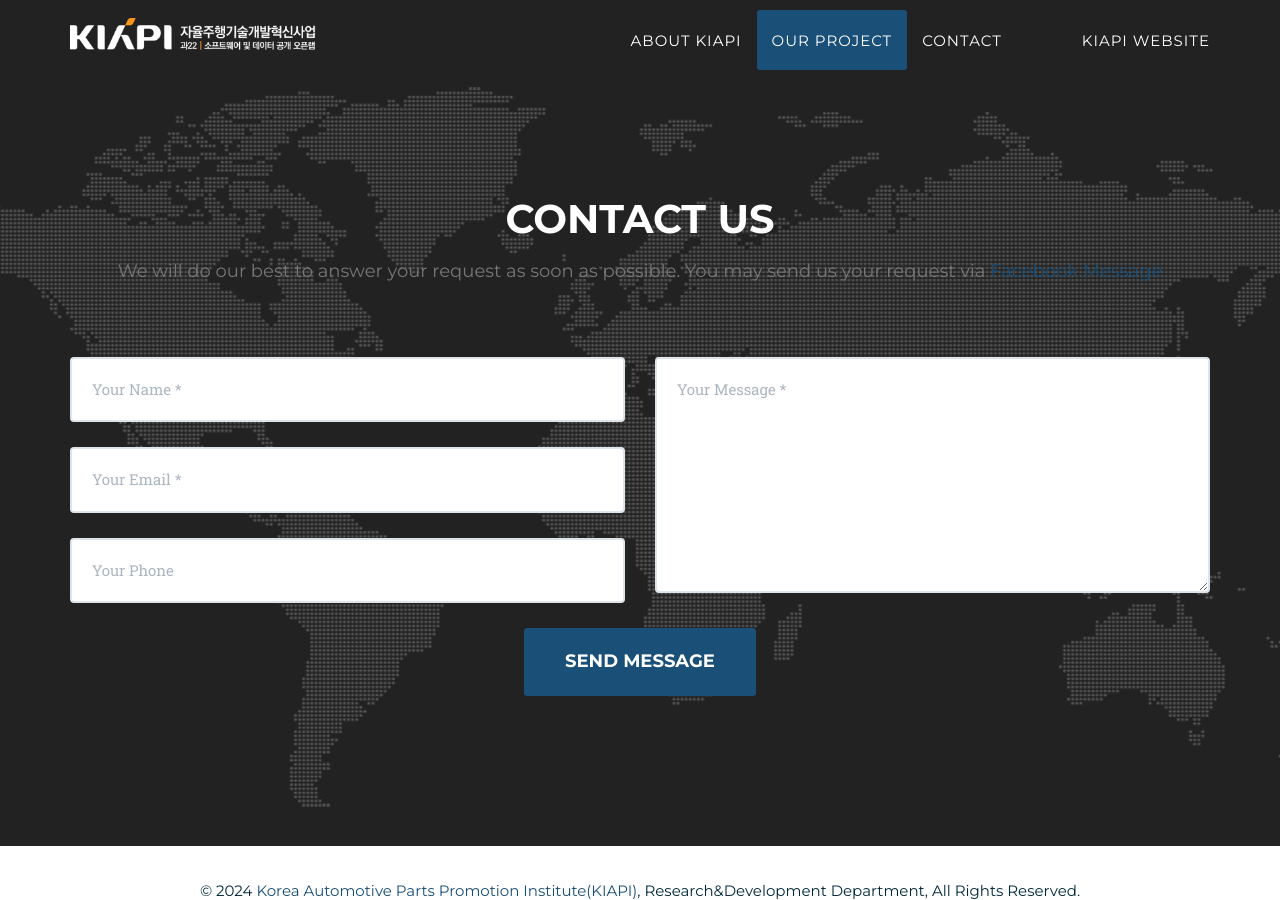
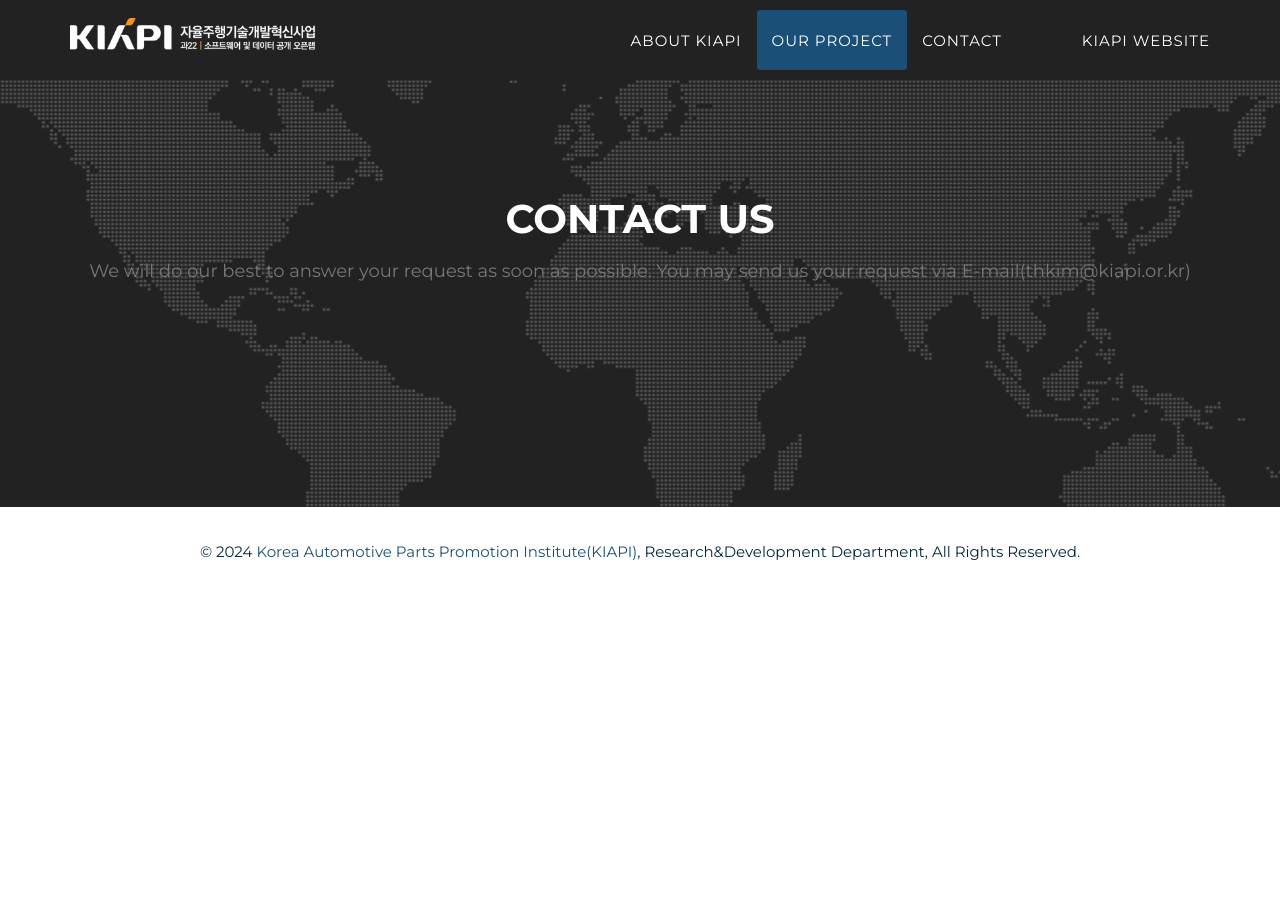
Before and after one commit to knowJang/kiapi-msit-22.github.io, a Jekyll site: the page built from index.html, in a window 1280 px wide and 900 px high, scrolled down 3939 px. Built offline with Jekyll 4.4.1, drawn with Linux system fonts in a browser that asks for light colours; some web fonts are replaced; after the commit the page ends 4536 px from its top, so only the background shows below that.

Commit message:
Update contact.html

```diff
--- a/_includes/2016_data/contact.html
+++ b/_includes/2016_data/contact.html
@@ -3,10 +3,10 @@
         <div class="row">
             <div class="col-lg-12 text-center">
                 <h2 class="section-heading">Contact Us</h2>
-                <h3 class="section-subheading text-muted">We will do our best to answer your request as soon as possible. You may send us your request via <a href="https://www.facebook.com/">Facebook Message</a></h3>
+                <h3 class="section-subheading text-muted">We will do our best to answer your request as soon as possible. You may send us your request via E-mail(thkim@kiapi.or.kr)</h3>
             </div>
         </div>
-        <div class="row">
+        <!--div class="row">
             <div class="col-lg-12">
                 <form name="sentMessage" id="contactForm" action="https://formspree.io/hello.world@gmail.com" method="POST" novalidate>
                     <div class="row">
@@ -38,6 +38,6 @@
                     </div>
                 </form>
             </div>
-        </div>
+        </div-->
     </div>
 </section>
```
